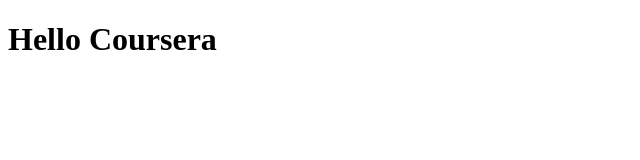
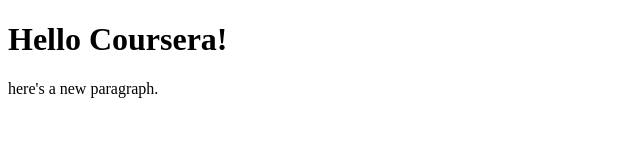
Before and after one commit to hlnhl/coursera-test, a plain HTML site: page site/index.html in a window 1280 px wide. Shown: the whole page, without its empty margins (0-640 px from the left). Drawn offline with Linux system fonts and the light colour scheme.

Commit message:
Small addition to our page content.

```diff
--- a/site/index.html
+++ b/site/index.html
@@ -6,6 +6,7 @@
 	<title>Hello Coursera</title>
 </head>
 <body>
-<h1>Hello Coursera</h1>
+<h1>Hello Coursera!</h1>
+<p>here's a new paragraph.</p>
 </body>
 </html>
```
